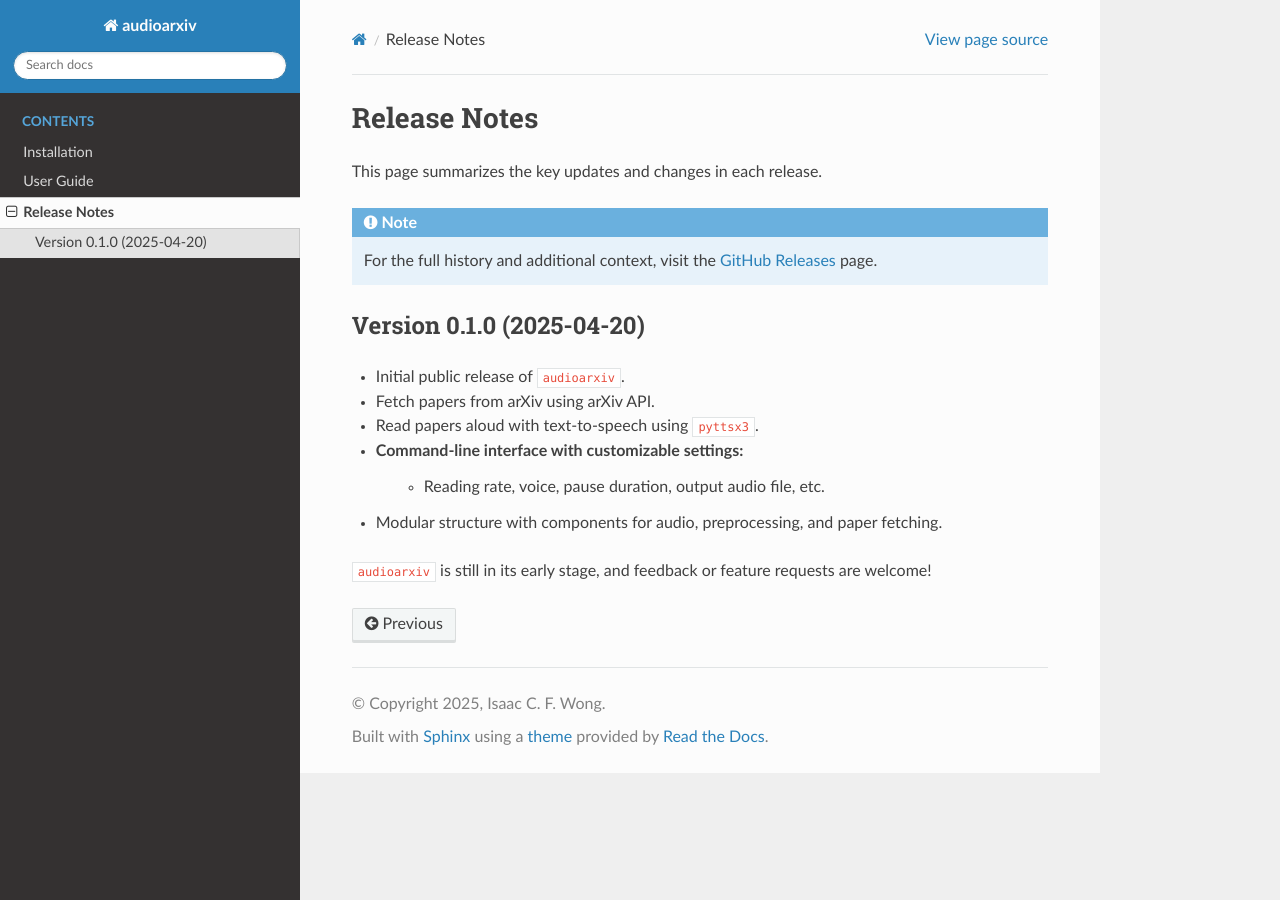
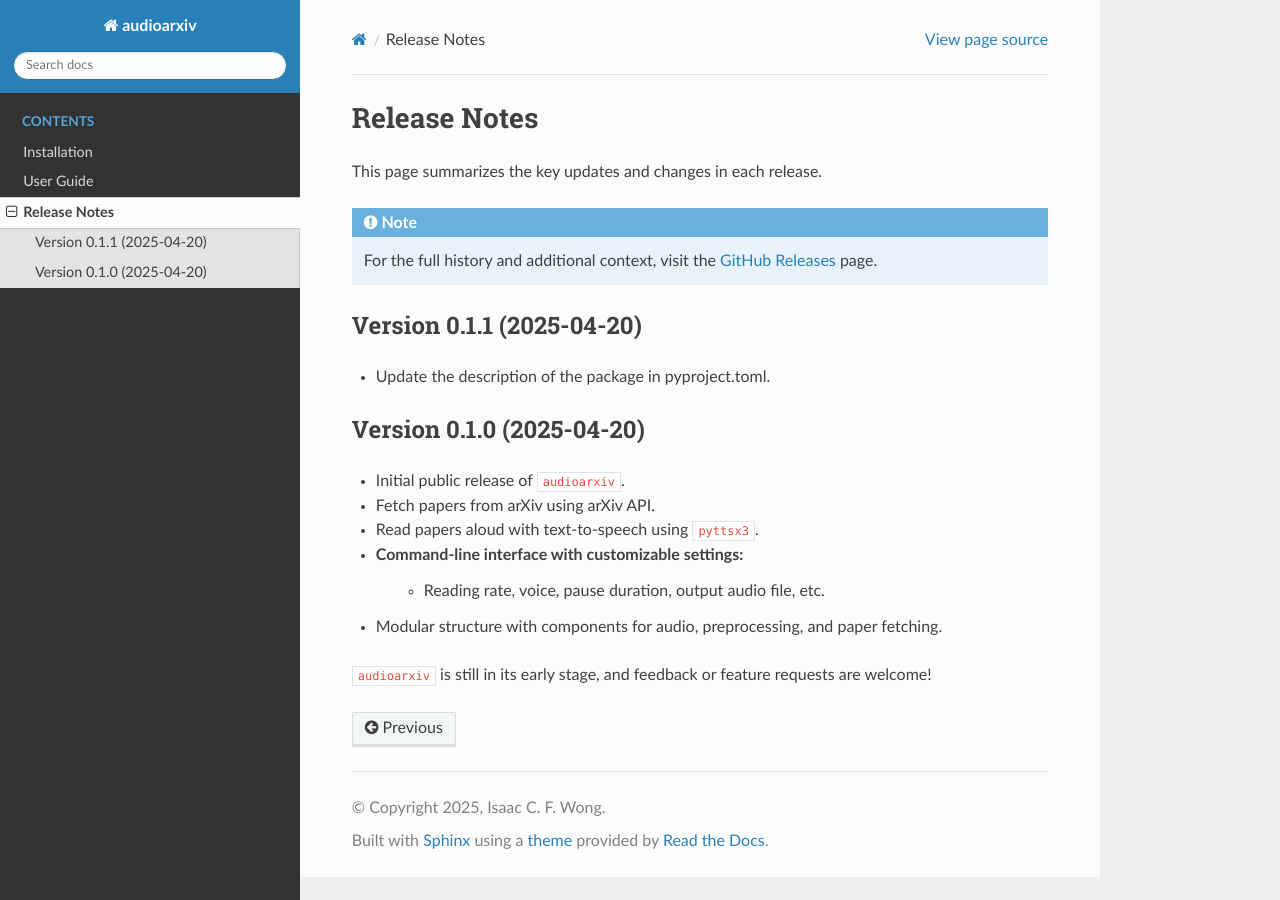
Before and after one commit to isaac-cf-wong/audioarxiv, a Sphinx documentation site: the page built from docs/release_notes.rst, in a window 1280 px wide. Built offline with Sphinx 7.4.7 and the Read the Docs theme 3.1.0, drawn with Linux system fonts in a browser that asks for light colours.

Commit message:
update the description of the package in pyproject.toml

```diff
--- a/docs/release_notes.rst
+++ b/docs/release_notes.rst
@@ -7,6 +7,10 @@
 
    For the full history and additional context, visit the
    `GitHub Releases <https://github.com/isaac-cf-wong/audioarxiv/releases>`_ page.
+
+Version 0.1.1 (2025-04-20)
+--------------------------
+- Update the description of the package in pyproject.toml.
 
 Version 0.1.0 (2025-04-20)
 --------------------------
--- a/pyproject.toml
+++ b/pyproject.toml
@@ -7,7 +7,7 @@
 authors = [
     {name = "Isaac C. F. Wong", email = "isaac.cf.wong@gmail.com"},
 ]
-description = "Sample Python Project for creating a new Python Module"
+description = "Turn arXiv papers into audio. audioarxiv lets you fetch the research papers from arXiv and read them aloud."
 readme = "README.md"
 classifiers = [
     "Development Status :: 3 - Alpha",
```
